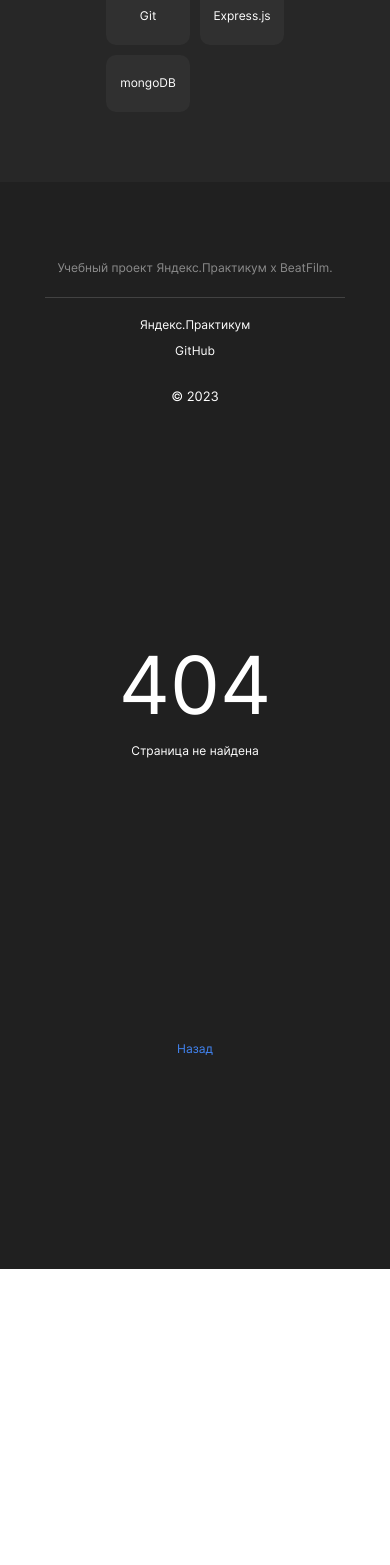
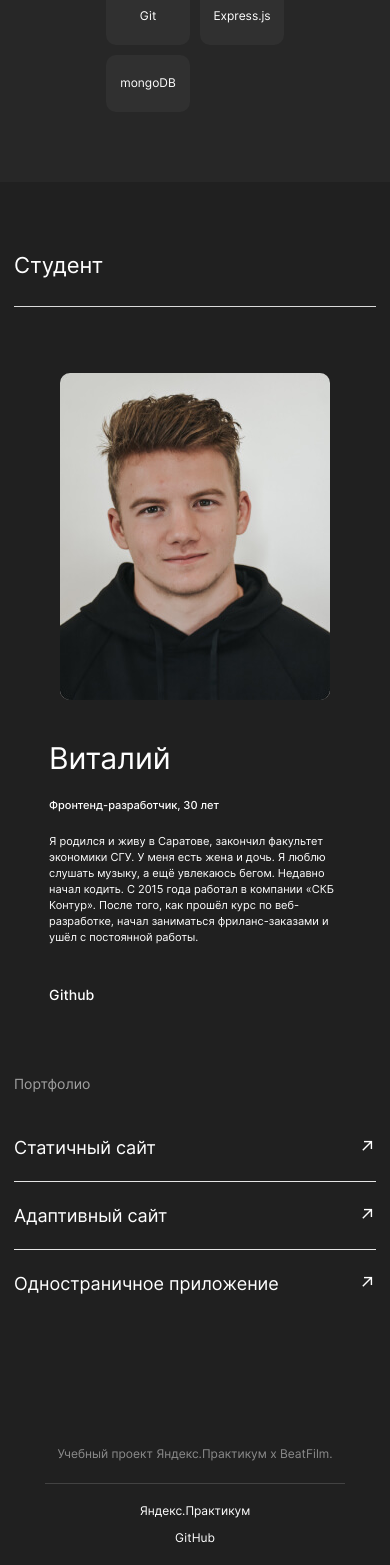
Before and after one commit to Vereshchagina/movies-explorer-frontend, a React (Create React App) app: page / in a window 390 px wide. Shown: the part 1828-3393 px from the top of the page. Before the commit the page ends 3097 px from the top, so only its background shows below. Built offline with nearby package versions, Linux system fonts and the light colour scheme.

Commit message:
Add code for AboutMe and Portfolio

```diff
--- a/src/components/AboutMe/AboutMe.css
+++ b/src/components/AboutMe/AboutMe.css
@@ -0,0 +1,156 @@
+.about-author {
+    display: flex;
+    flex-direction: column;
+    max-height: 604px;
+    padding: 110px 70px 0px 70px;
+}
+
+.about-author__title {
+    margin: 0px;
+    margin-bottom: 23px;
+    font-weight: 400;
+    font-size: 22px;
+    line-height: 1.21;
+    letter-spacing: -4%;
+}
+
+.about-author__container {
+    display: flex;
+    justify-content: space-between;
+    padding-top: 66px;
+    border-top: 1px solid #DADADA;
+}
+
+.about-author__content {
+    max-width: 600px;
+    padding-right: 20px;
+}
+
+.about-author__name {
+    margin: 0px;
+    margin-bottom: 18px;
+    font-weight: 400;
+    font-size: 50px;
+    line-height: 1.16;
+}
+
+.about-author__data {
+    margin: 0px;
+    margin-bottom: 26px;
+    font-weight: 500;
+    font-size: 18px;
+    line-height: 1.1;
+}
+
+.about-author__description {
+    margin: 0px;
+    margin-bottom: 99px;
+    font-weight: 400;
+    font-size: 14px;
+    line-height: 1.57;
+}
+
+.about-author__link {
+    font-weight: 500;
+    font-size: 14px;
+    line-height: 1.21;
+}
+
+.about-author__photo {
+    max-width: 270px;
+    max-height: 327px;
+    border-radius: 10px;
+}
+
+@media screen and (max-width:768px) {
+    .about-author {
+        max-height: 514px;
+        padding: 110px 50px 0px 50px;
+    }
+
+    .about-author__content {
+        max-width: 364px;
+        padding-right: 10px;
+    }
+
+    .about-author__name {
+        margin-bottom: 16px;
+        font-size: 40px;
+        line-height: 1;
+    }
+
+    .about-author__data {
+        margin-bottom: 20px;
+        font-size: 12px;
+        line-height: 1.5;
+    }
+
+    .about-author__description {
+        margin-bottom: 87px;
+        font-size: 12px;
+        line-height: 1.5;
+    }
+
+    .about-author__photo {
+        max-width: 255px;
+        max-height: 307px;
+    }
+}
+
+@media screen and (max-width:620px) {
+    .about-author__photo {
+        max-width: 195px;
+        max-height: 236px;
+    }
+
+}
+
+@media screen and (max-width:550px) {
+    .about-author {
+        max-height: 834px;
+        padding: 70px 14px 0px 14px;
+    }
+
+    .about-author__title {
+        margin-bottom: 28px;
+        font-size: 22px;
+        line-height: 1.21;
+        letter-spacing: -4%;
+    }
+
+    .about-author__container {
+        display: flex;
+        flex-direction: column;
+        align-items: center;
+    }
+
+    .about-author__content {
+        max-width: 292px;
+        padding-right: 0px;
+    }
+
+    .about-author__name {
+        margin-bottom: 20px;
+        font-size: 30px;
+        line-height: 1.21;
+    }
+
+    .about-author__data {
+        margin-bottom: 20px;
+        font-size: 11px;
+        line-height: 1.46;
+    }
+
+    .about-author__description {
+        margin-bottom: 40px;
+        font-size: 11px;
+        line-height: 1.46;
+    }
+
+    .about-author__photo {
+        order: -1;
+        max-width: 292px;
+        max-height: 352px;
+        margin-bottom: 40px;
+    }
+}
--- a/src/components/AboutMe/AboutMe.js
+++ /dev/null
@@ -1 +0,0 @@
-import "./AboutMe.css";
--- /dev/null
+++ b/src/components/AboutMe/AboutMe.jsx
@@ -0,0 +1,25 @@
+import { Link } from "react-router-dom";
+import "./AboutMe.css";
+import photo from "../../images/student-photo-min.jpg"
+
+function AboutMe() {
+    return (
+        <section className="about-author">
+            <h2 className="about-author__title">Студент</h2>
+            <div className="about-author__container">
+                <div className="about-author__content">
+                    <h3 className="about-author__name">Виталий</h3>
+                    <p className="about-author__data">Фронтенд-разработчик, 30 лет</p>
+                    <p className="about-author__description">Я родился и живу в Саратове, закончил факультет экономики СГУ. У меня есть жена
+                        и дочь. Я люблю слушать музыку, а ещё увлекаюсь бегом. Недавно начал кодить. С 2015 года работал в компании «СКБ Контур».
+                        После того, как прошёл курс по веб-разработке, начал заниматься фриланс-заказами и ушёл с постоянной работы.
+                    </p>
+                    <Link className="about-author__link link" target="_blank" to={"https://github.com/Vereshchagina"}>Github</Link>
+                </div>
+                <img className="about-author__photo" src={photo} alt="Фото автора"></img>
+            </div>
+        </section>
+    )
+}
+
+export default AboutMe;
--- a/src/components/Main/Main.js
+++ b/src/components/Main/Main.js
@@ -3,7 +3,8 @@ import Header from "../Header/Header";
 import Promo from "../Promo/Promo";
 import Footer from "../Footer/Footer";
 import Techs from "../Techs/Techs";
-import NotFoundPage from "../NotFoundPage/NotFoundPage";
+import AboutMe from "../AboutMe/AboutMe";
+import Portfolio from "../Portfolio/Portfolio";
 
 function Main() {
     return (
@@ -13,14 +14,11 @@ function Main() {
                 <Promo />
                 <AboutProject />
                 <Techs />
-
-
+                <AboutMe />
+                <Portfolio />
             </main>
             <Footer />
-            <NotFoundPage />
-
         </>
-
     )
 }
 
--- a/src/components/Portfolio/Portfolio.css
+++ b/src/components/Portfolio/Portfolio.css
@@ -0,0 +1,71 @@
+.portfolio {
+    max-height: 525px;
+    padding: 100px 70px 125px 70px;
+}
+
+.portfolio__title {
+    margin: 0px;
+    margin-bottom: 30px;
+    font-weight: 400;
+    font-size: 18px;
+    line-height: 1.11;
+    color: #8B8B8B;
+}
+
+.portfolio__list {
+    margin: 0px;
+    padding: 0px;
+    list-style: none;
+}
+
+.portfolio__item {
+    display: flex;
+    justify-content: space-between;
+    padding-top: 20px;
+    padding-bottom: 19px;
+    font-weight: 400;
+    font-size: 30px;
+    line-height: 1.67;
+    letter-spacing: -4%;
+    border-bottom: 1px solid #424242;
+}
+
+.portfolio__item:last-child {
+    padding-bottom: 0px;
+    border-bottom: none;
+}
+
+@media screen and (max-width:768px) {
+    .portfolio {
+        max-height: 480px;
+        padding: 90px 50px;
+    }
+
+    .portfolio__title {
+        color: #A0A0A0;
+    }
+
+    .portfolio__item {
+        font-size: 28px;
+        line-height: 1.79;
+        border-color: #E6E6E6;
+    }
+}
+
+@media screen and (max-width:550px) {
+    .portfolio {
+        max-height: 364px;
+        padding: 70px 14px;
+    }
+
+    .portfolio__title {
+        margin-bottom: 20px;
+        font-size: 14px;
+        line-height: 1.43;
+    }
+
+    .portfolio__item {
+        font-size: 18px;
+        line-height: 1.56;
+    }
+}
--- a/src/components/Portfolio/Portfolio.js
+++ /dev/null
@@ -1 +0,0 @@
-import "./Portfolio.css";
--- /dev/null
+++ b/src/components/Portfolio/Portfolio.jsx
@@ -0,0 +1,28 @@
+import { Link } from "react-router-dom";
+import "./Portfolio.css";
+
+function Portfolio() {
+    return (
+        <section className="portfolio">
+            <h2 className="portfolio__title">Портфолио</h2>
+            <ul className="portfolio__list">
+                <li className="portfolio__item">
+                    <Link className="portfolio__link link" target="_blank" to={"https://github.com/Vereshchagina/how-to-learn"}>Статичный сайт</Link>
+                    <span className="portfolio__nav-arrow">↗</span>
+                </li>
+
+                <li className="portfolio__item">
+                    <Link className="portfolio__link link" target="_blank" to={"https://github.com/Vereshchagina/russian-travel"}>Адаптивный сайт</Link>
+                    <span className="portfolio__nav-arrow">↗</span>
+                </li>
+
+                <li className="portfolio__item">
+                    <Link className="portfolio__link link" target="_blank" to={"https://github.com/Vereshchagina/mesto-react"}>Одностраничное приложение</Link>
+                    <span className="portfolio__nav-arrow">↗</span>
+                </li>
+            </ul>
+        </section>
+    )
+}
+
+export default Portfolio;
```
Also changed, not shown: src/images/student-photo-min.jpg (added).
